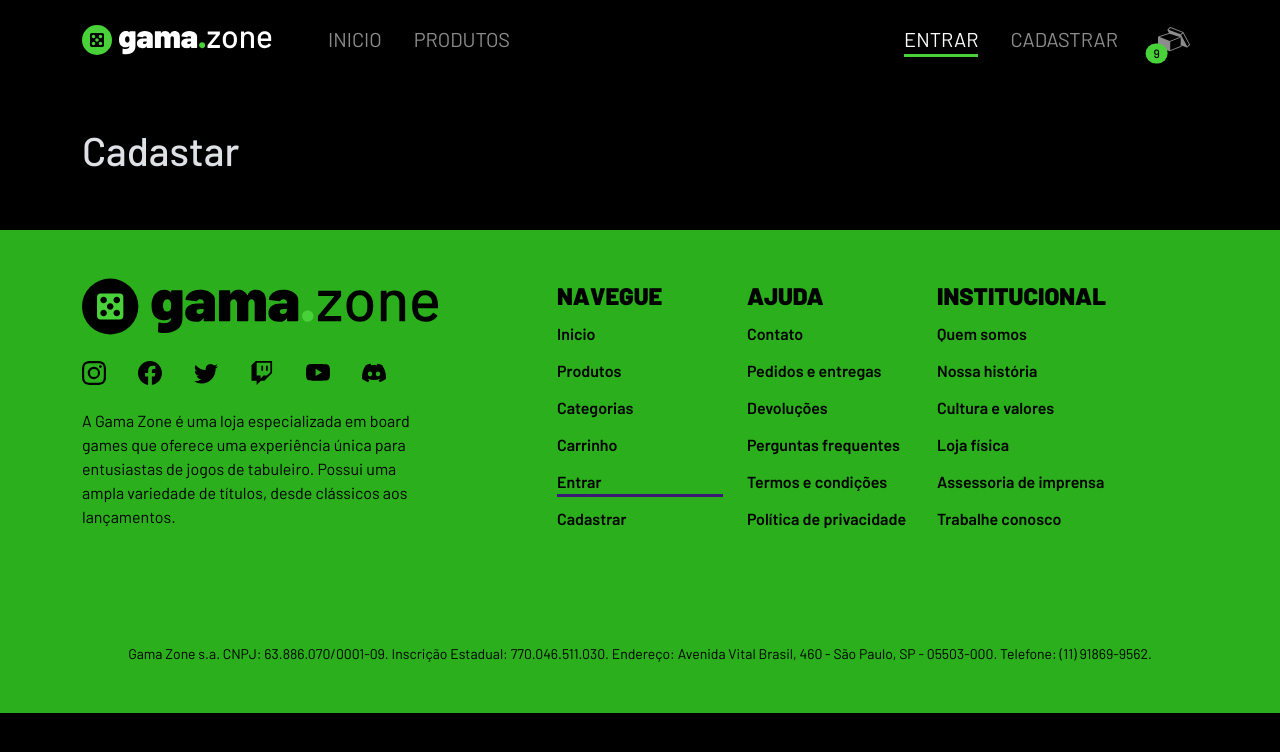
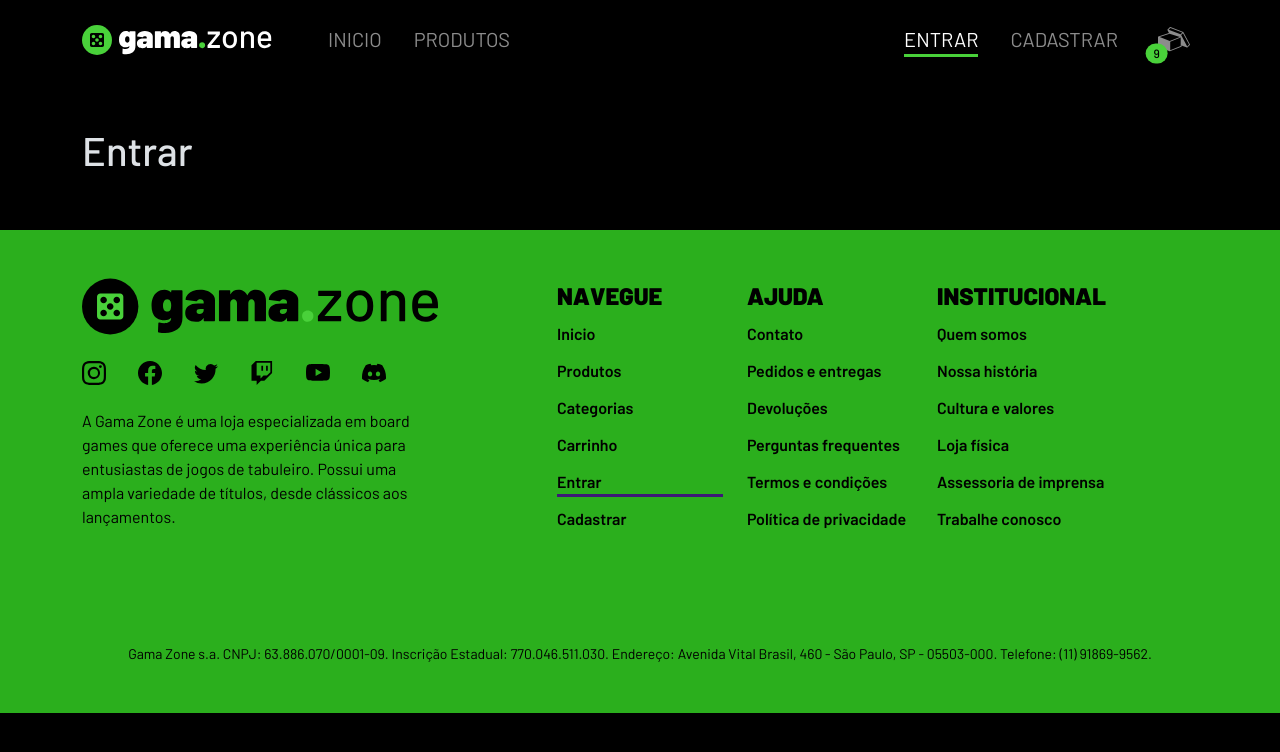
Before and after one commit to rodrigobruno/desafio-4-grupo-4-front-end-ecommerce, a React (Create React App) app: page /entrar in a window 1280 px wide. Shown: the top 752 px of the page. Built offline with nearby package versions, Linux system fonts and the light colour scheme.

Commit message:
Alterado título da página de Entrar

```diff
--- a/src/paginas/Entrar/index.tsx
+++ b/src/paginas/Entrar/index.tsx
@@ -10,7 +10,7 @@ export default function Entrar() {
                     content='Faça login na nossa loja de board games e tenha acesso a vantagens exclusivas, histórico de compras e uma experiência personalizada. Junte-se a nós agora!'
                 />
             </Helmet>
-            <h1>Cadastar</h1>
+            <h1>Entrar</h1>
         </>
     );
 }
```
